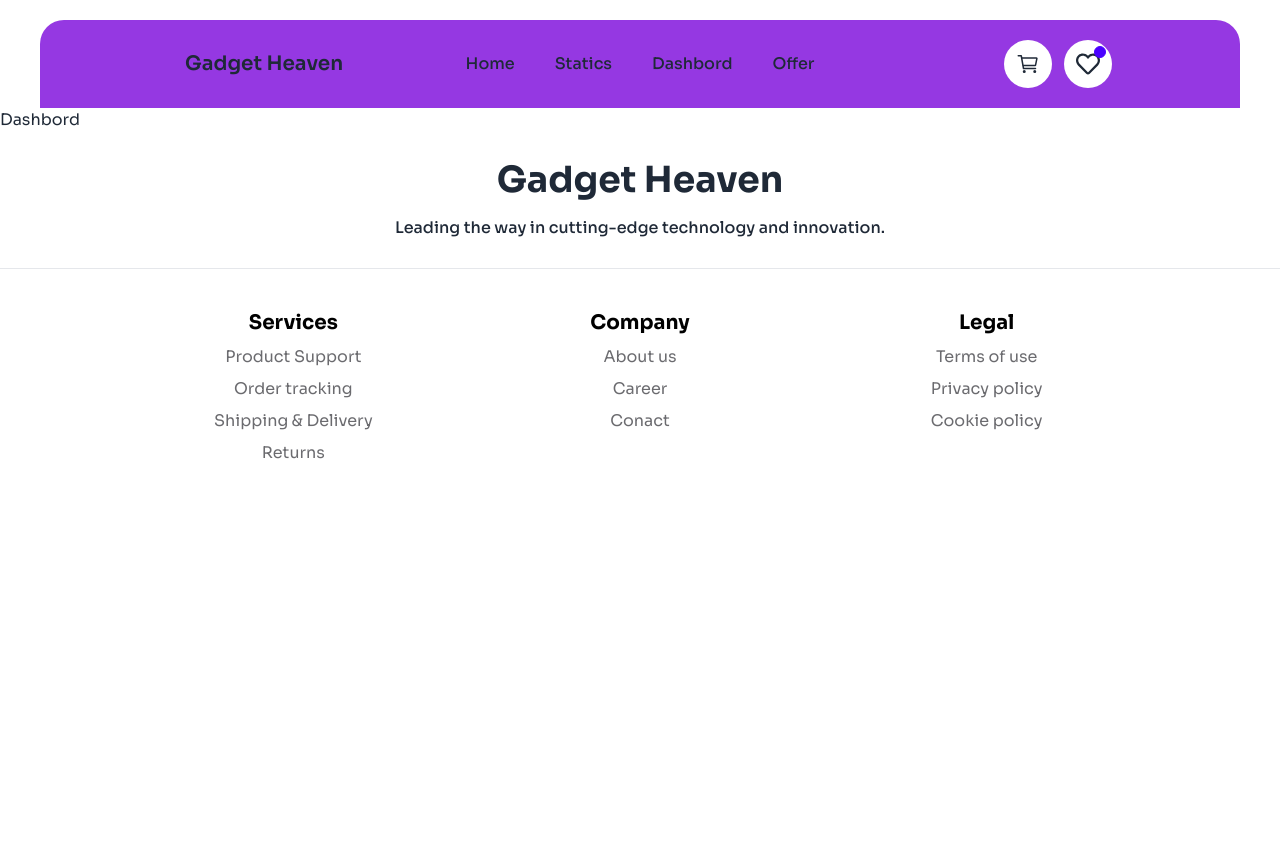
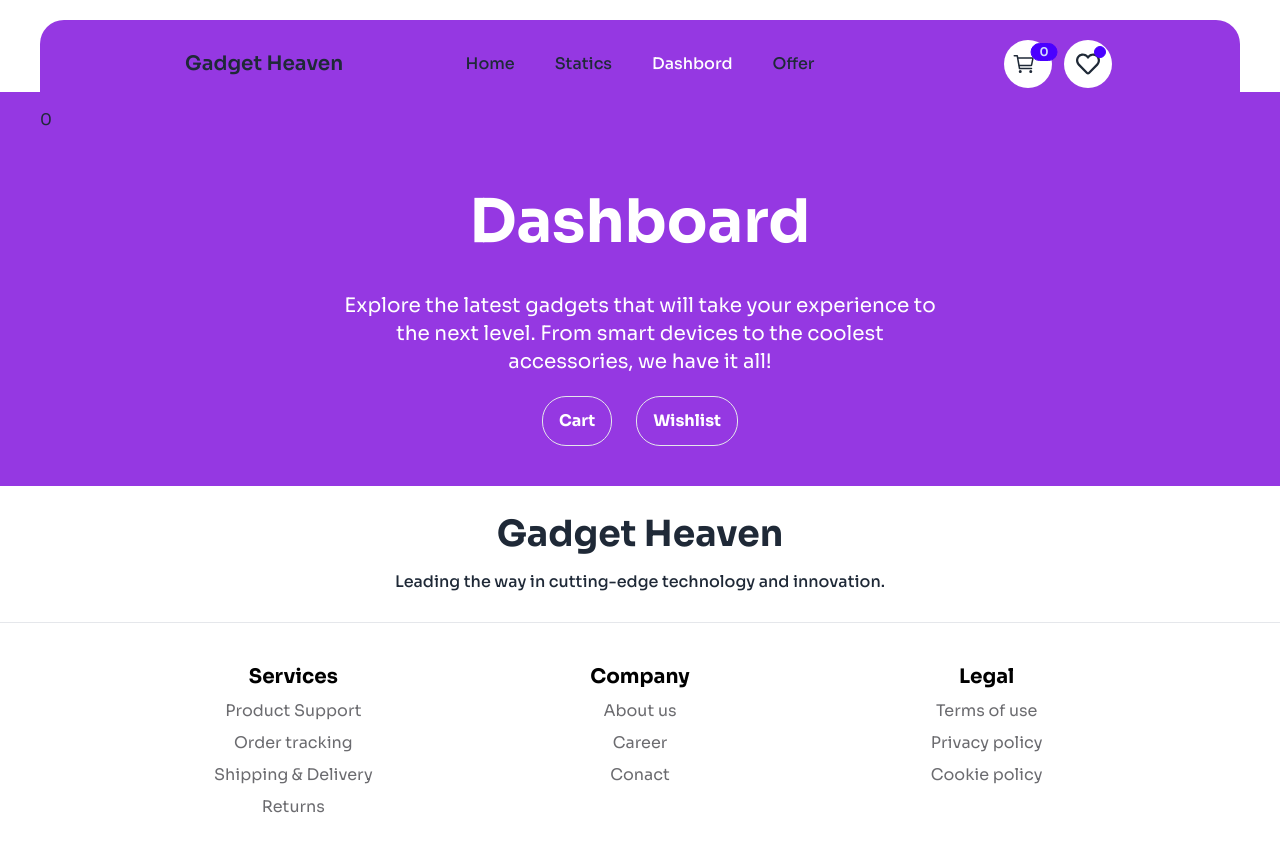
Before and after one commit to tanvermax/hadget-heaven, a React (Vite) app: page /dashbord in a window 1280 px wide. Shown: the top 852 px of the page. Before the commit the page ends 800 px from the top, so only its background shows below. Built offline with nearby package versions, Linux system fonts and the light colour scheme; a web font is replaced by a local one.

Commit message:
after add to cart button click then item will add to navber

```diff
--- a/src/Component/Allcategory/Allgedgets.jsx
+++ b/src/Component/Allcategory/Allgedgets.jsx
@@ -5,11 +5,8 @@ const Allgedgets = () => {
   const data = useLoaderData();
   console.log(data);
 
-
-
   return (
     <div>
-
       <div className="grid grid-cols-3 p-5 gap-5 ">
         {data.map((gedget) => (
           <Allcard key={gedget.id} gedget={gedget}></Allcard>
--- /dev/null
+++ b/src/Component/Dashbord/Cart.jsx
@@ -0,0 +1,23 @@
+import { HiMiniAdjustmentsVertical } from "react-icons/hi2";
+
+const Cart = () => {
+    return (
+        <>
+        <div className="flex justify-between px-32 py-5">
+            <div>
+                <h1 className="text-2xl font-bold">Cart</h1>
+            </div>
+            <div className="text-xl  flex gap-5 items-center">
+                <h1 className="text-2xl  font-semibold">Total Cost : 12000$ </h1>
+                <button className="border-fuchsia-600 font-medium flex items-center gap-2 border-[2px] p-3 rounded-[30px] dropdown">Sort Price <HiMiniAdjustmentsVertical className="text-fuchsia-600 " /></button>
+                <button className="border-fuchsia-600 font-medium text-white bg-gradient-to-r from-violet-500 to-fuchsia-500 border-[2px] p-3 rounded-[30px] ">Purchase </button>
+            </div>
+        </div>
+        <div className="border-2 rounded-xl p-5 mx-36">
+            <h2>hlw</h2>
+        </div>
+        </>
+    );
+};
+
+export default Cart;
--- a/src/Component/Dashbord/Dashbord.jsx
+++ b/src/Component/Dashbord/Dashbord.jsx
@@ -1,11 +1,51 @@
+import { NavLink, Outlet } from "react-router-dom";
+import Heading from "../Home/Pages/Heading";
+
+const Dashbord = () => {
+  return (
+    <>
+    <div>
+      <div className="bg-[#9538E2] -mt-10 py-10 px-56 mx-auto">
+        <Heading
+          title={"Dashboard"}
+          subtitle={
+            "Explore the latest gadgets that will take your experience to the next level. From smart devices to the coolest accessories, we have it all!"
+          }
+        ></Heading>
+
+        <div className="flex gap-6 justify-center ">
+          <NavLink
+            to={"./cart"}
+            className={({ isActive }) =>
+              `  ${
+                isActive
+                  ? " bg-white text-black font-bold py-3 px-4 rounded-3xl border-[1px]"
+                  : " bg-none text-white font-bold py-3 px-4 rounded-3xl border-[1px]"
+              } `
+            }
+          >
+            Cart{" "}
+          </NavLink>
+          <NavLink
+            to={"./wiselist"}
+            className={({ isActive }) =>
+              `  ${
+                isActive
+                  ? " bg-white text-black font-bold py-3 px-4 rounded-3xl border-[1px]"
+                  : " bg-none text-white font-bold py-3 px-4 rounded-3xl border-[1px]"
+              } `
+            }
+          >
+            Wishlist{" "}
+          </NavLink>
+        </div>
+      </div>
 
 
-const Dashbord = () => {
-    return (
-        <div>
-            <h1>Dashbord</h1>
-        </div>
-    );
+    </div>
+    <Outlet></Outlet>
+    </>
+  );
 };
 
 export default Dashbord;
--- /dev/null
+++ b/src/Component/Dashbord/Wiselist.jsx
@@ -0,0 +1,19 @@
+
+
+const Wiselist = () => {
+    return (
+        <>
+        <div className="flex justify-between px-32 py-5">
+            <div>
+                <h1 className="text-2xl font-bold">WiseList</h1>
+            </div>
+
+        </div>
+        <div className="border-2 rounded-xl p-5 mx-36">
+            <h2>hlw</h2>
+        </div>
+        </>
+    );
+};
+
+export default Wiselist;
--- a/src/Component/MainLayout/Mainlayout.jsx
+++ b/src/Component/MainLayout/Mainlayout.jsx
@@ -4,16 +4,24 @@ import { Outlet } from "react-router-dom";
 
 import Footer from "../Routes/Footer";
 import Navber from "../Routes/Navber";
+import { createContext, useState } from "react";
+
+export const Context = createContext();
 
 const Mainlayout = () => {
+  const [chosses, setChoose] = useState(0);
+
   return (
+    <Context.Provider value={[chosses, setChoose]}>
       <div className="">
         <div className="px-10 pt-5">
-            <Navber></Navber>
+          <Navber chosses={chosses}></Navber>
+          <h1>{chosses}</h1>
         </div>
         <Outlet></Outlet>
         <Footer></Footer>
       </div>
+    </Context.Provider>
   );
 };
 
--- a/src/Component/Productdetails/Productdetails.jsx
+++ b/src/Component/Productdetails/Productdetails.jsx
@@ -1,24 +1,48 @@
 import { useLoaderData, useParams } from "react-router-dom";
 import Heading from "../Home/Pages/Heading";
-import { useEffect, useState } from "react";
+import {  useContext, useEffect, useState } from "react";
 import { LuShoppingCart } from "react-icons/lu";
 import { CiHeart } from "react-icons/ci";
 
 
+import { Context } from "../MainLayout/Mainlayout";
+
+
 const Productdetails = () => {
+
   const data = useLoaderData();
 
   const { id } = useParams();
 
   const [product, setProduct] = useState({});
+
   useEffect(() => {
     const singledata = data.find((product) => product.id == id);
     setProduct(singledata);
   }, [data, id]);
+
   console.log(data, product);
 
-  const { title, image, price, specification, rating, in_stock, description,manufacturer } =
-    product;
+  const {
+    title,
+    image,
+    price,
+    specification,
+    rating,
+    in_stock,
+    description,
+    manufacturer,
+  } = product;
+
+  const [chosses, setChoose] = useContext(Context);
+  const handleCart = () => {
+    const afterChosse = chosses + 1;
+    setChoose(afterChosse);
+    console.log(afterChosse);
+
+
+  };
+
 
   return (
     <>
@@ -32,11 +56,25 @@ const Productdetails = () => {
       </div>
       <div className="hero relative -top-32 bg-white w-[1200px] mx-auto rounded-3xl ">
         <div className="hero-content flex-col lg:flex-row">
-          <img src={image} className="z-50 transition hover:scale-150 max-w-sm rounded-lg shadow-2xl" />
+          <div className="border-[2px] p-10 bg-slate-100 rounded-3xl">
+            <img
+              src={image}
+              className="z-50 transition hover:scale-150 max-w-sm rounded-lg shadow-2xl"
+            />
+          </div>
           <div className="flex flex-col gap-3">
             <h1 className="text-5xl font-bold"> {title}</h1>
+
            <p className="font-semibold text-base "> Price : $ {price}</p>
-            <p className="font-semibold text-base "> Manufacturer : {manufacturer}</p>
+
+            {/* <MyContext.provider value={{chosses,setChoose}} > */}
+            <p className="font-semibold text-base "> Price : $ {chosses}</p>
+            {/* </MyContext.provider> */}
+
+            <p className="font-semibold text-base ">
+              {" "}
+              Manufacturer : {manufacturer}
+            </p>
             <p>{in_stock}</p>
             <p>{description}</p>
             <p>
@@ -71,7 +109,6 @@ const Productdetails = () => {
                   name="rating-7"
                   className="mask mask-star-2 bg-orange-400"
                   defaultChecked
-
                 />
                 <input
                   type="radio"
@@ -79,10 +116,15 @@ const Productdetails = () => {
                   className="mask mask-star-2 bg-orange-400"
                 />
               </div>
-            <button className="btn font-bold rounded-full transition hover:scale-105">{rating}</button>
+              <button className="btn font-bold rounded-full transition hover:scale-105">
+                {rating}
+              </button>
             </div>
             <div className="flex gap-5">
-              <button className="btn btn-primary transition hover:scale-105">
+              <button
+                onClick={handleCart}
+                className="btn btn-primary transition hover:scale-105"
+              >
                 Add To Card
                 <LuShoppingCart />
               </button>
--- a/src/Component/Routes/Navber.jsx
+++ b/src/Component/Routes/Navber.jsx
@@ -2,7 +2,7 @@ import { Link, NavLink } from "react-router-dom";
 import { IoCartOutline } from "react-icons/io5";
 import { FaRegHeart } from "react-icons/fa";
 
-const Navber = () => {
+const Navber = ({ chosses }) => {
   return (
     <div className="navbar px-32 py-5  bg-[#9538E2] rounded-t-3xl ">
       <div className="navbar-start">
@@ -55,16 +55,28 @@ const Navber = () => {
           </NavLink>
           <NavLink
             className={({ isActive }) =>
-              `font-bold  ${isActive ? "text-white" : "hover:text-blue"}`
+              `font-bold hover:text-blue  ${
+                isActive ? "text-white" : "hover:text-blue"
+              }`
             }
             to={"/static"}
           >
             <li className="px-5 text-base font-medium">Statics</li>
           </NavLink>
-          <NavLink to={"/dashbord"}>
+          <NavLink
+            className={({ isActive }) =>
+              `hover:text-blue-700 ${isActive ? "text-white" : ""}`
+            }
+            to={"/dashbord"}
+          >
             <li className="px-5 text-base font-medium">Dashbord</li>
           </NavLink>
-          <NavLink to={"/offer"}>
+          <NavLink
+            className={({ isActive }) =>
+              `hover:text-blue-700 ${isActive ? "text-white" : ""}`
+            }
+            to={"/offer"}
+          >
             <li className="px-5 text-base font-medium">Offer</li>
           </NavLink>
         </ul>
@@ -72,6 +84,9 @@ const Navber = () => {
       <div className="navbar-end gap-3">
         <button className="btn btn-ghost btn-circle bg-white text-2xl">
           <IoCartOutline />
+          <div className="indicator  relative -top-3">
+            <span className="badge badge-sm p-2 badge-primary indicator-item">{chosses}</span>
+          </div>
         </button>
         <button className="btn btn-ghost btn-circle bg-white text-2xl">
           <div className="indicator">
@@ -85,3 +100,6 @@ const Navber = () => {
 };
 
 export default Navber;
+{
+  /* <IoCartOutline /> */
+}
--- a/src/main.jsx
+++ b/src/main.jsx
@@ -12,6 +12,8 @@ import Dashbord from "./Component/Dashbord/Dashbord";
 import Offer from "./Component/Offer/Offer";
 import Productdetails from "./Component/Productdetails/Productdetails";
 import Categories from "./Component/Categories/Categories";
+import Cart from "./Component/Dashbord/Cart";
+import Wiselist from "./Component/Dashbord/Wiselist";
 // import App from './App.jsx'
 
 const router = createBrowserRouter([
@@ -23,44 +25,52 @@ const router = createBrowserRouter([
         path: "/",
         element: <Home></Home>,
         loader: () => fetch("../category.json"),
-      children:
-      [
-        {
-          path: '/',
-          element:<Allgedgets></Allgedgets>,
-          loader:()=> fetch('../gadgets.json'),
-        },
-        {
-          path:'/categories/:category',
-          element:<Categories></Categories>,
-          loader: ()=> fetch('../gadgets.json')
-        },
-        {
-          path:'./gedget/:id',
-          element: <Productdetails></Productdetails>,
-          loader: ()=> fetch('../gadgets.json')
-        },
-      ]
+        children: [
+          {
+            path: "/",
+            element: <Allgedgets></Allgedgets>,
+            loader: () => fetch("../gadgets.json"),
+          },
+          {
+            path: "/categories/:category",
+            element: <Categories></Categories>,
+            loader: () => fetch("../gadgets.json"),
+          },
+          {
+            path: "./gedget/:id",
+            element: <Productdetails></Productdetails>,
+            loader: () => fetch("../gadgets.json"),
+          },
+        ],
       },
       {
-        path:'/gedget/:id',
+        path: "/gedget/:id",
         element: <Productdetails></Productdetails>,
-        loader: ()=> fetch('../gadgets.json')
+        loader: () => fetch("../gadgets.json"),
       },
       {
-        path:'/static',
-        element: <Static></Static>
+        path: "/static",
+        element: <Static></Static>,
       },
       {
-        path:'/dashbord',
-        element:<Dashbord></Dashbord>
+        path: "/dashbord",
+        element: <Dashbord></Dashbord>,
+        children:[
+          {
+            path: "cart",
+            element: <Cart></Cart>,
+          },
+          {
+            path: "wiselist",
+            element: <Wiselist></Wiselist>,
+          },
+        ]
       },
       {
-        path:'/offer',
-        element: <Offer></Offer>
-      }
+        path: "/offer",
+        element: <Offer></Offer>,
+      },
     ],
-
   },
 ]);
 
```
Also changed, not shown: src/Component/Productdetails/Mycontext.js (added). Lines whose indentation alone changed are shown as unchanged.
